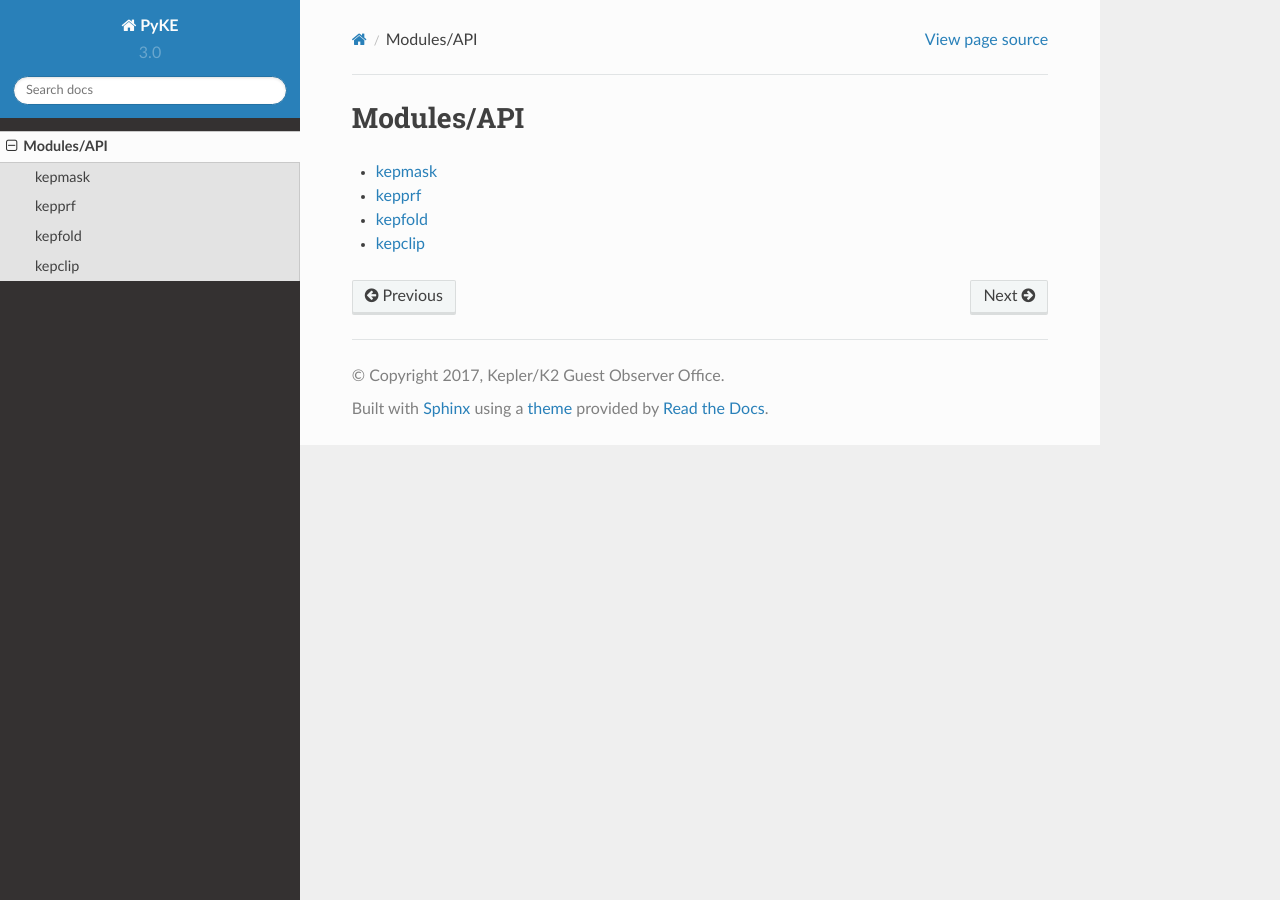
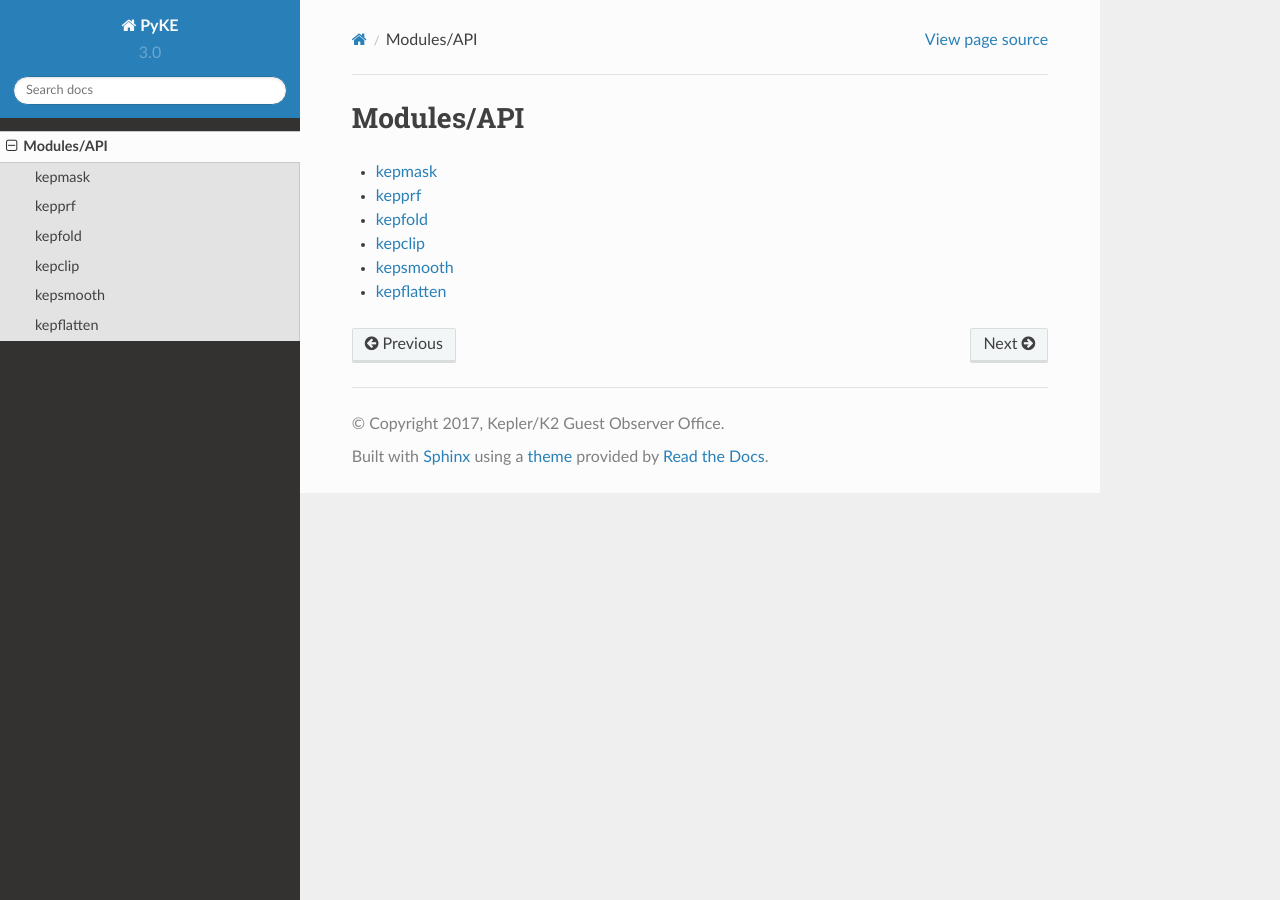
Before and after one commit to KeplerGO/pyke, a Sphinx documentation site: the page built from docs/source/api.rst, in a window 1280 px wide. Built offline with Sphinx 7.4.7 and the Read the Docs theme 2.0.0, drawn with Linux system fonts in a browser that asks for light colours.

Commit message:
add docs for kepsmooth and kepflatten

```diff
--- a/docs/source/api.rst
+++ b/docs/source/api.rst
@@ -7,3 +7,5 @@ Modules/API
     kepprf
     kepfold
     kepclip
+    kepsmooth
+    kepflatten
--- /dev/null
+++ b/docs/source/kepflatten.rst
@@ -0,0 +1,4 @@
+kepflatten
+==========
+
+.. autofunction:: pyke.kepflatten.kepflatten
--- /dev/null
+++ b/docs/source/kepsmooth.rst
@@ -0,0 +1,4 @@
+kepsmooth
+=========
+
+.. autofunction:: pyke.kepsmooth.kepsmooth
```
